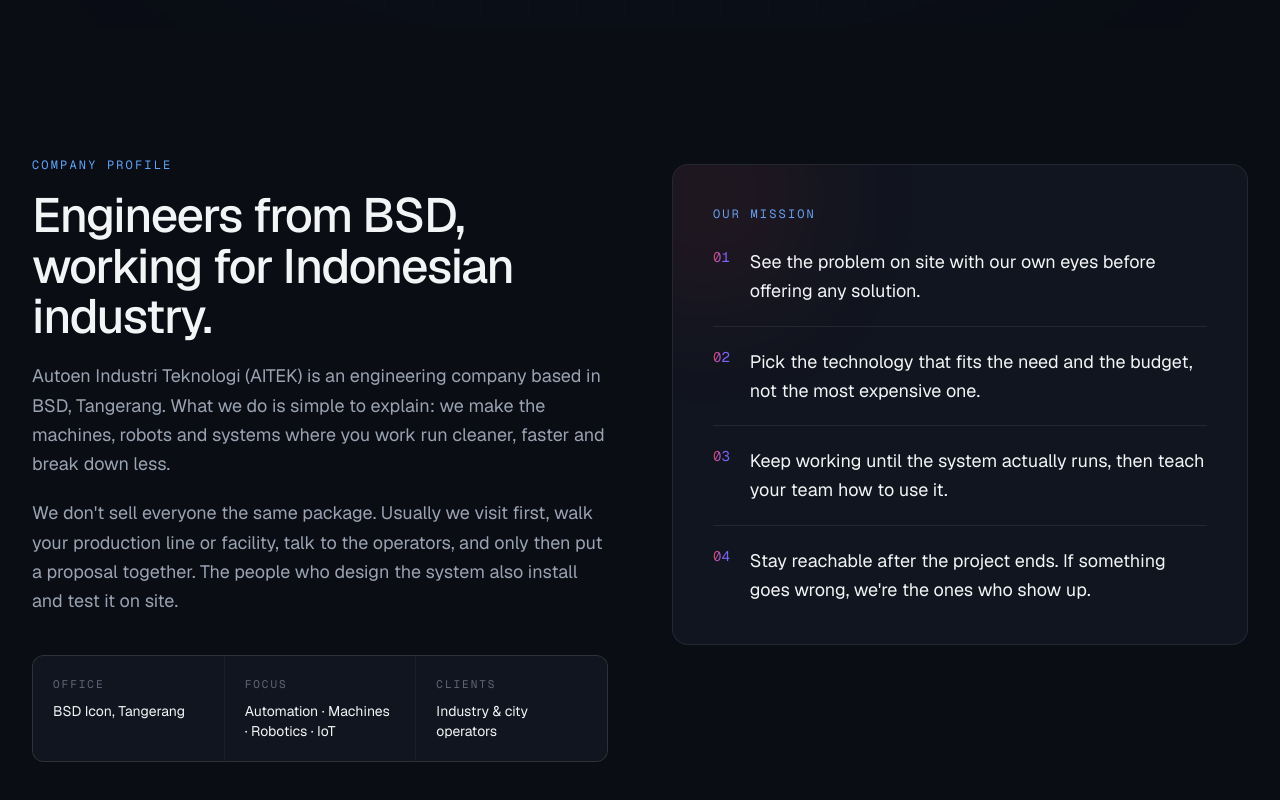
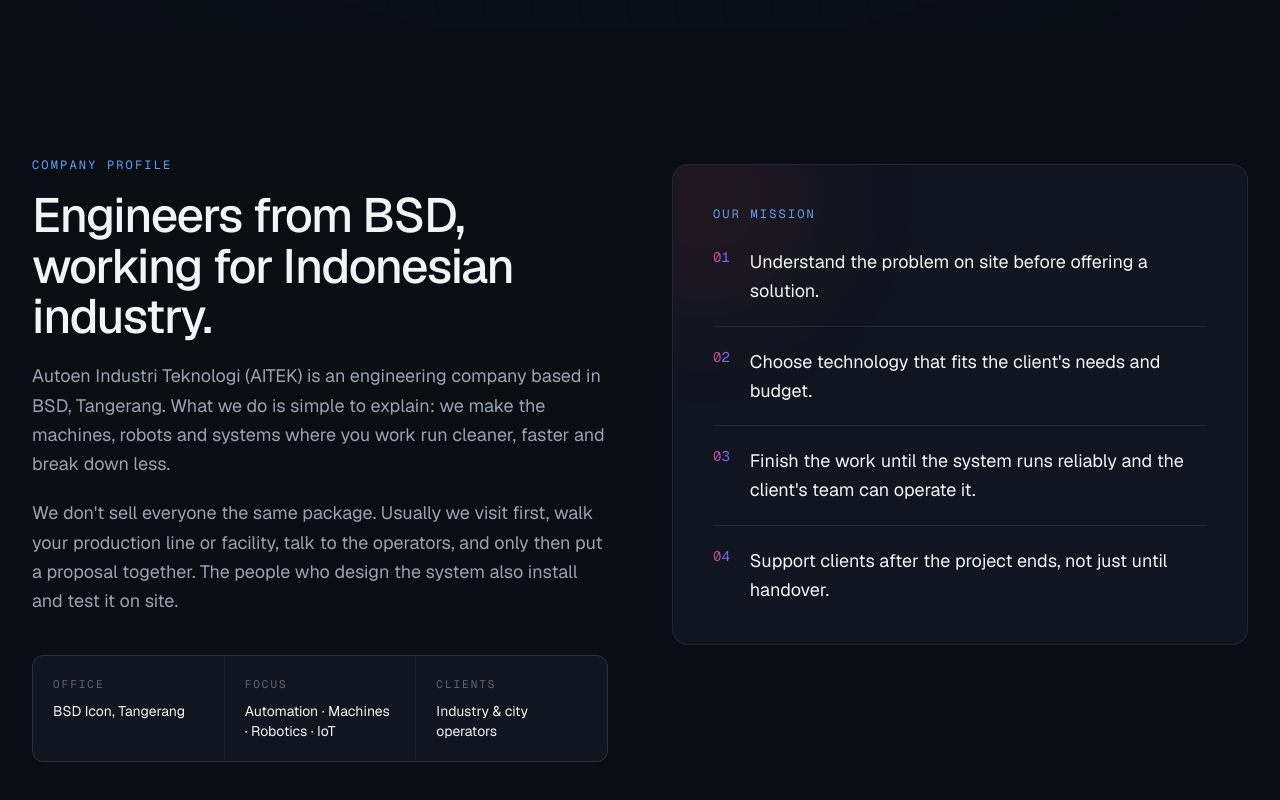
Before and after one commit to ramdotcode/autoen-new, a React (Vite) app: page /profile in a window 1280 px wide. Shown: the part 412-1212 px from the top of the page. Built offline with nearby package versions, Linux system fonts and the light colour scheme.

Commit message:
Use the more formal vision and mission
The vision now follows the usual "Menjadi ..." form and the mission points
match the professional tone picked for the rest of the site, without repeating
the why-us wording word for word.

```diff
--- a/src/i18n/en.ts
+++ b/src/i18n/en.ts
@@ -85,7 +85,7 @@
 
   manifesto: {
     eyebrow: 'Our vision',
-    text: 'We want to be the team people call first when a factory, a building or a city in Indonesia needs its systems to work smarter.',
+    text: 'To be the automation company factories and cities in Indonesia trust for systems that are reliable and easy to maintain.',
   },
 
   profile: {
@@ -102,10 +102,10 @@
     ],
     missionTitle: 'Our mission',
     mission: [
-      'See the problem on site with our own eyes before offering any solution.',
-      'Pick the technology that fits the need and the budget, not the most expensive one.',
-      'Keep working until the system actually runs, then teach your team how to use it.',
-      "Stay reachable after the project ends. If something goes wrong, we're the ones who show up.",
+      'Understand the problem on site before offering a solution.',
+      "Choose technology that fits the client's needs and budget.",
+      "Finish the work until the system runs reliably and the client's team can operate it.",
+      'Support clients after the project ends, not just until handover.',
     ],
   },
 
--- a/src/i18n/id.ts
+++ b/src/i18n/id.ts
@@ -85,7 +85,7 @@
 
   manifesto: {
     eyebrow: 'Visi kami',
-    text: 'Kami ingin jadi tim yang pertama kali dicari ketika pabrik, gedung, atau kota di Indonesia butuh sistemnya bekerja lebih pintar.',
+    text: 'Menjadi perusahaan otomasi yang dipercaya pabrik dan kota di Indonesia untuk sistem yang andal dan mudah dirawat.',
   },
 
   profile: {
@@ -102,10 +102,10 @@
     ],
     missionTitle: 'Misi kami',
     mission: [
-      'Melihat langsung masalahnya di lapangan sebelum menawarkan solusi apa pun.',
-      'Memilih teknologi yang pas dengan kebutuhan dan anggaran, bukan yang paling mahal.',
-      'Mengerjakan sampai sistemnya benar-benar jalan, lalu mengajari tim Anda cara memakainya.',
-      'Tetap bisa dihubungi setelah proyek selesai. Kalau ada yang bermasalah, kami yang datang.',
+      'Memahami masalah langsung di lokasi sebelum menawarkan solusi.',
+      'Memilih teknologi yang sesuai dengan kebutuhan dan anggaran klien.',
+      'Menyelesaikan pekerjaan sampai sistem berjalan stabil dan bisa dioperasikan tim klien.',
+      'Mendampingi klien setelah proyek selesai, bukan hanya sampai serah terima.',
     ],
   },
 
```
Also changed, not shown: 1 other file (tests, documents, lock files or other folders).
